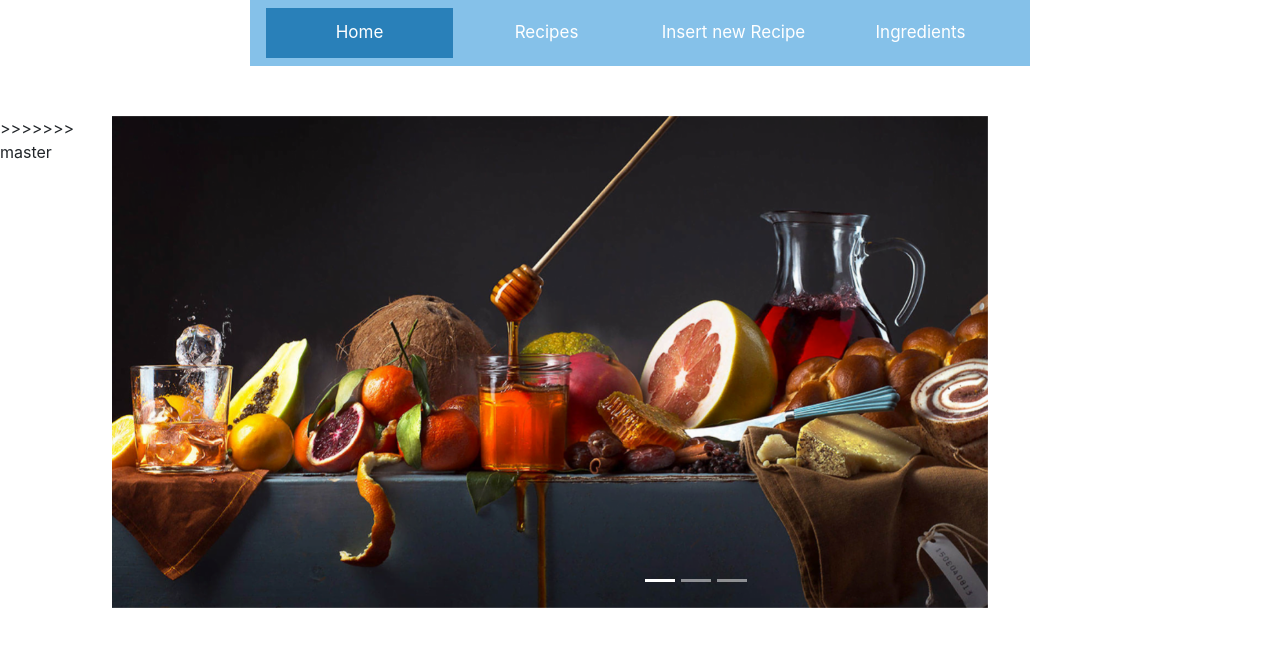
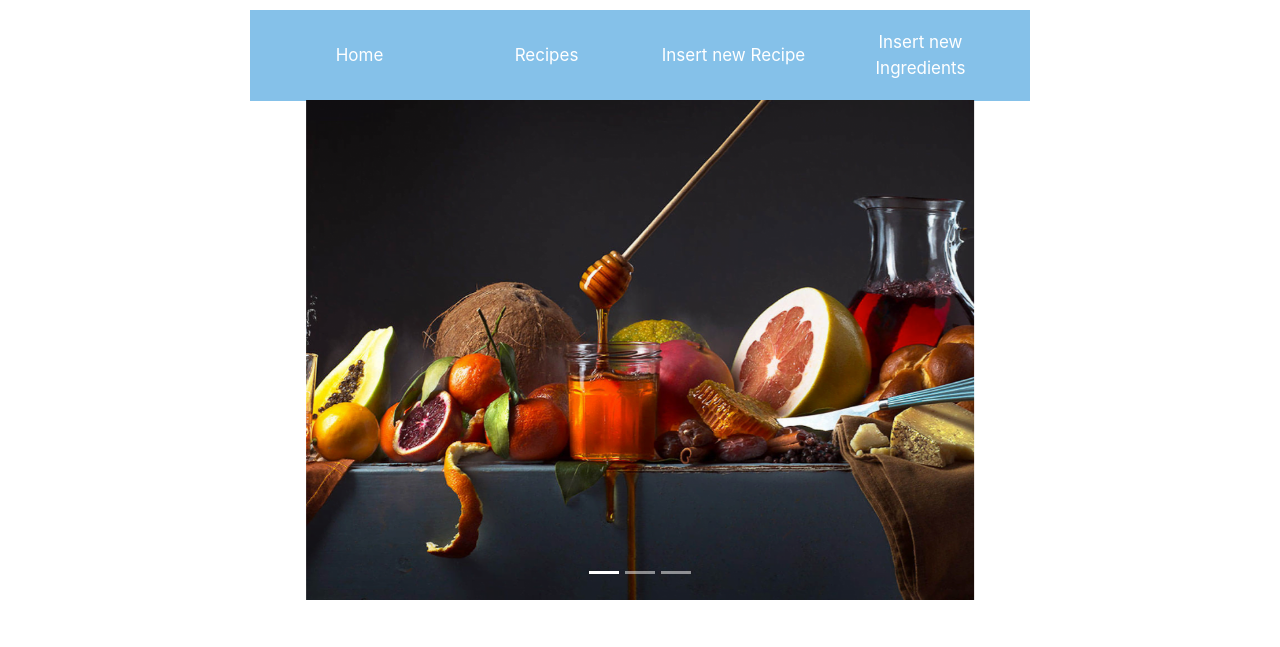
Before and after one commit to guillem1997/Projecte_FInal, a Django app: page /home in a window 1280 px wide. Shown: the top 647 px of the page. Run offline with Django 3.2, Linux system fonts and the light colour scheme; some libraries are stand-ins or nearby versions.

Commit message:
09/12/2020

```diff
--- a/App/templates/Home.html
+++ b/App/templates/Home.html
@@ -1,13 +1,13 @@
 {% extends 'plantilla_navegador.html' %}
 {% load static %}
-<<<<<<< HEAD
 <html lang="en">
 <head>
 
     <meta charset="UTF-8">
     <meta name="viewport" content="width=device-width, initial-scale=1, shrink-to-fit=no">
     <title>Ingredients</title>
-    <link rel="stylesheet" href="https://maxcdn.bootstrapcdn.com/bootstrap/4.0.0/css/bootstrap.min.css" integrity="sha384-Gn5384xqQ1aoWXA+058RXPxPg6fy4IWvTNh0E263XmFcJlSAwiGgFAW/dAiS6JXm" crossorigin="anonymous">
+    <link rel="stylesheet" href="https://maxcdn.bootstrapcdn.com/bootstrap/4.0.0/css/bootstrap.min.css"
+          integrity="sha384-Gn5384xqQ1aoWXA+058RXPxPg6fy4IWvTNh0E263XmFcJlSAwiGgFAW/dAiS6JXm" crossorigin="anonymous">
 
     <script src="https://ajax.googleapis.com/ajax/libs/jquery/3.5.1/jquery.min.js"></script>
 </head>
@@ -21,10 +21,8 @@
     </script>
 
 
-=======
 {% block bloque_uno %}
 <div class="d-flex justify-content-center">
->>>>>>> master
     <div id="carouselExampleIndicators" class="carousel slide" data-ride="carousel">
         <ol class="carousel-indicators">
             <li data-target="#carouselExampleIndicators" data-slide-to="0" class="active"></li>
--- a/App/templates/plantilla_navegador.html
+++ b/App/templates/plantilla_navegador.html
@@ -12,14 +12,26 @@
 <!--            align-items: center;-->
 <!--        }-->
 
+        body {
+            padding-top: 100px;
+        }
+        img {
+            display: block;
+            margin-left: auto;
+            margin-right: auto;
+            width:  500px;
+            height: 500px;
+            width: 40%;
+            object-fit: cover;
+        }
+
         .navbar {
-          position: fixed-top;
+          position: fixed;
+          top: 10px;
           width: 100%;
-          background-color:  #85c1e9
-;
+          background-color:  #85c1e9;
           border-right: 250px solid white;
           border-left: 250px solid white;
-          border-bottom: 50px solid white;
           overflow: auto;
         }
 
@@ -137,10 +149,10 @@
 </head>
 <body>
 <div class="navbar">
-    <a class="active" href="{% url 'home' %}">Home</a>
+    <a href="{% url 'home' %}">Home</a>
     <a href="{% url 'recipes' %}">Recipes</a>
     <a href="{% url 'inserts_recipes' %}">Insert new Recipe</a>
-    <a href="{% url 'ingredients' %}">Ingredients</a>
+    <a href="{% url 'ingredients' %}">Insert new Ingredients</a>
 </div>
 
     {% block bloque_uno %}
@@ -149,7 +161,13 @@
 
 </body>
 
-    <script src="https://code.jquery.com/jquery-3.2.1.slim.min.js" integrity="sha384-KJ3o2DKtIkvYIK3UENzmM7KCkRr/rE9/Qpg6aAZGJwFDMVNA/GpGFF93hXpG5KkN" crossorigin="anonymous"></script>
-    <script src="https://cdnjs.cloudflare.com/ajax/libs/popper.js/1.12.9/umd/popper.min.js" integrity="sha384-ApNbgh9B+Y1QKtv3Rn7W3mgPxhU9K/ScQsAP7hUibX39j7fakFPskvXusvfa0b4Q" crossorigin="anonymous"></script>
-    <script src="https://maxcdn.bootstrapcdn.com/bootstrap/4.0.0/js/bootstrap.min.js" integrity="sha384-JZR6Spejh4U02d8jOt6vLEHfe/JQGiRRSQQxSfFWpi1MquVdAyjUar5+76PVCmYl" crossorigin="anonymous"></script>
+    <script src="https://code.jquery.com/jquery-3.2.1.slim.min.js"
+            integrity="sha384-KJ3o2DKtIkvYIK3UENzmM7KCkRr/rE9/Qpg6aAZGJwFDMVNA/GpGFF93hXpG5KkN"
+            crossorigin="anonymous"></script>
+    <script src="https://cdnjs.cloudflare.com/ajax/libs/popper.js/1.12.9/umd/popper.min.js"
+            integrity="sha384-ApNbgh9B+Y1QKtv3Rn7W3mgPxhU9K/ScQsAP7hUibX39j7fakFPskvXusvfa0b4Q"
+            crossorigin="anonymous"></script>
+    <script src="https://maxcdn.bootstrapcdn.com/bootstrap/4.0.0/js/bootstrap.min.js"
+            integrity="sha384-JZR6Spejh4U02d8jOt6vLEHfe/JQGiRRSQQxSfFWpi1MquVdAyjUar5+76PVCmYl"
+            crossorigin="anonymous"></script>
 </html>
```
